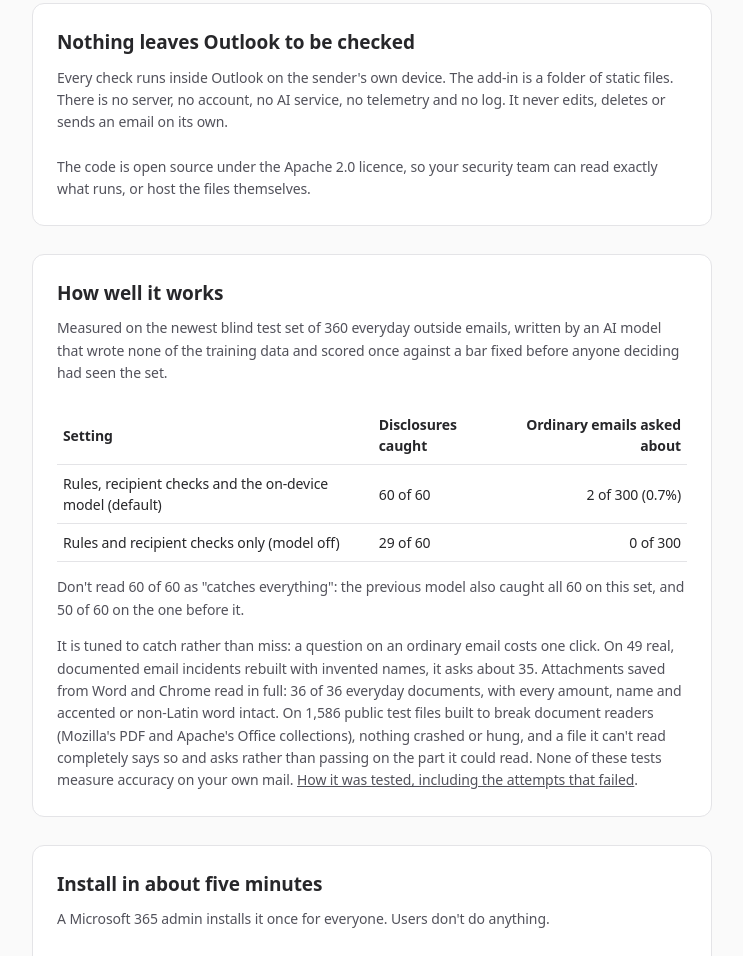
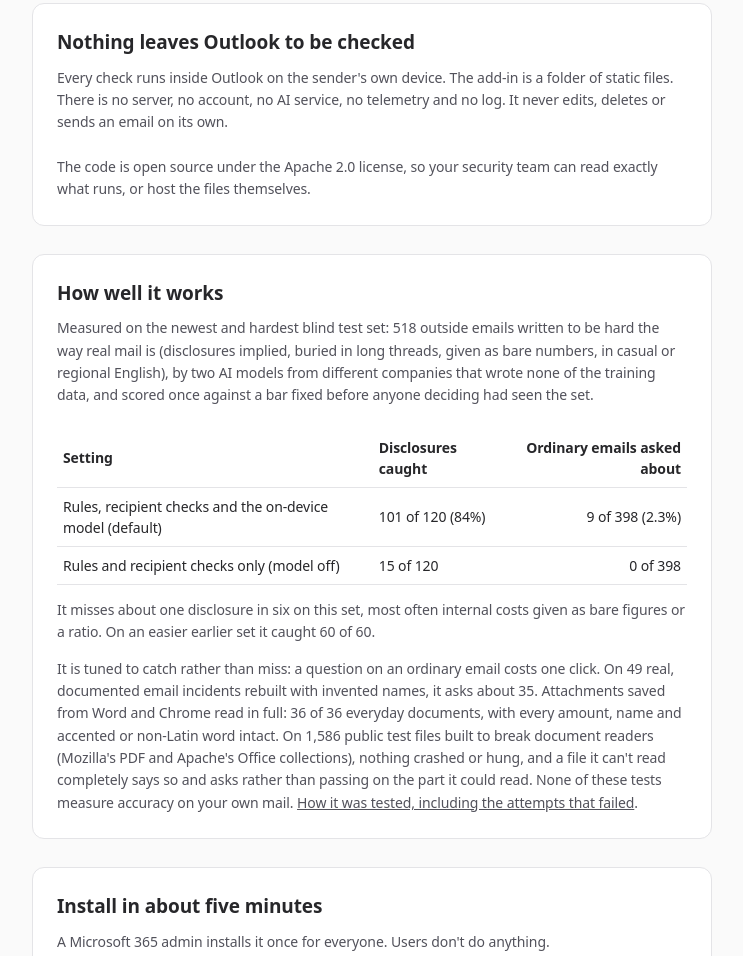
Before and after one commit to JamesDimachkie/disclosure-gate-outlook, a plain HTML site: page index.html in a window 1280 px wide. Shown: the part 2152-3108 px from the top of the page, without its empty margins (268-1011 px from the left). Drawn offline with Linux system fonts and the light colour scheme.

Commit message:
Site: capability check 5 results (405a720)

```diff
--- a/index.html
+++ b/index.html
@@ -30,15 +30,15 @@
 
 <section class="setup-card" aria-labelledby="private"><h2 id="private">Nothing leaves Outlook to be checked</h2>
 <p>Every check runs inside Outlook on the sender's own device. The add-in is a folder of static files. There is no server, no account, no AI service, no telemetry and no log. It never edits, deletes or sends an email on its own.</p>
-<p>The code is open source under the Apache 2.0 licence, so your security team can read exactly what runs, or host the files themselves.</p></section>
+<p>The code is open source under the Apache 2.0 license, so your security team can read exactly what runs, or host the files themselves.</p></section>
 
 <section class="setup-card" aria-labelledby="results"><h2 id="results">How well it works</h2>
-<p>Measured on the newest blind test set of 360 everyday outside emails, written by an AI model that wrote none of the training data and scored once against a bar fixed before anyone deciding had seen the set.</p>
+<p>Measured on the newest and hardest blind test set: 518 outside emails written to be hard the way real mail is (disclosures implied, buried in long threads, given as bare numbers, in casual or regional English), by two AI models from different companies that wrote none of the training data, and scored once against a bar fixed before anyone deciding had seen the set.</p>
 <table class="results"><thead><tr><th>Setting</th><th>Disclosures caught</th><th>Ordinary emails asked about</th></tr></thead><tbody>
-<tr><td>Rules, recipient checks and the on-device model (default)</td><td>60 of 60</td><td>2 of 300 (0.7%)</td></tr>
-<tr><td>Rules and recipient checks only (model off)</td><td>29 of 60</td><td>0 of 300</td></tr>
+<tr><td>Rules, recipient checks and the on-device model (default)</td><td>101 of 120 (84%)</td><td>9 of 398 (2.3%)</td></tr>
+<tr><td>Rules and recipient checks only (model off)</td><td>15 of 120</td><td>0 of 398</td></tr>
 </tbody></table>
-<p class="narrow">Don't read 60 of 60 as "catches everything": the previous model also caught all 60 on this set, and 50 of 60 on the one before it.</p>
+<p class="narrow">It misses about one disclosure in six on this set, most often internal costs given as bare figures or a ratio. On an easier earlier set it caught 60 of 60.</p>
 <p class="narrow">It is tuned to catch rather than miss: a question on an ordinary email costs one click. On 49 real, documented email incidents rebuilt with invented names, it asks about 35. Attachments saved from Word and Chrome read in full: 36 of 36 everyday documents, with every amount, name and accented or non-Latin word intact. On 1,586 public test files built to break document readers (Mozilla's PDF and Apache's Office collections), nothing crashed or hung, and a file it can't read completely says so and asks rather than passing on the part it could read. None of these tests measure accuracy on your own mail. <a href="https://github.com/JamesDimachkie/disclosure-gate-outlook/blob/main/EVALUATION.md">How it was tested, including the attempts that failed</a>.</p>
 </section>
 
```
Also changed, not shown: setup.js.
